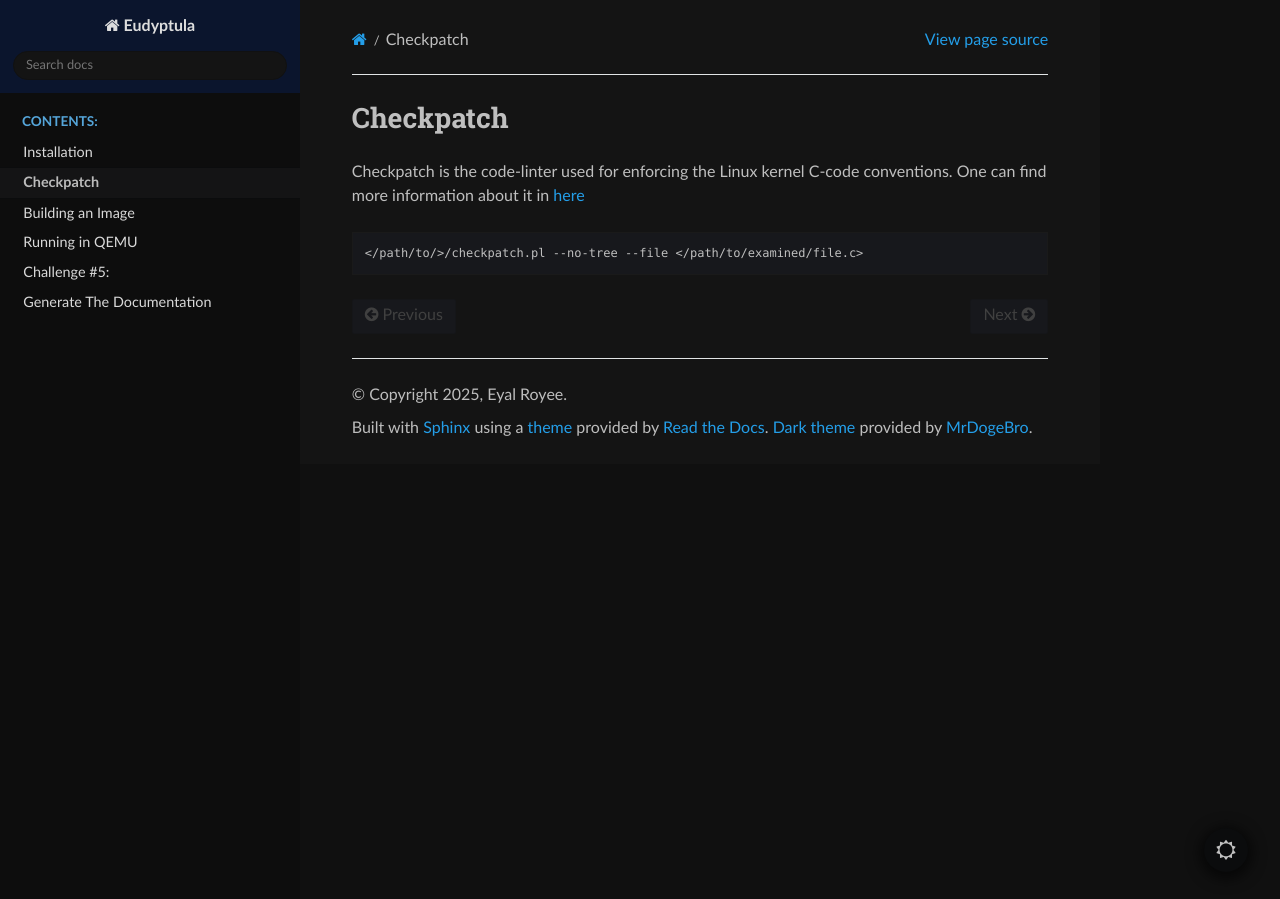
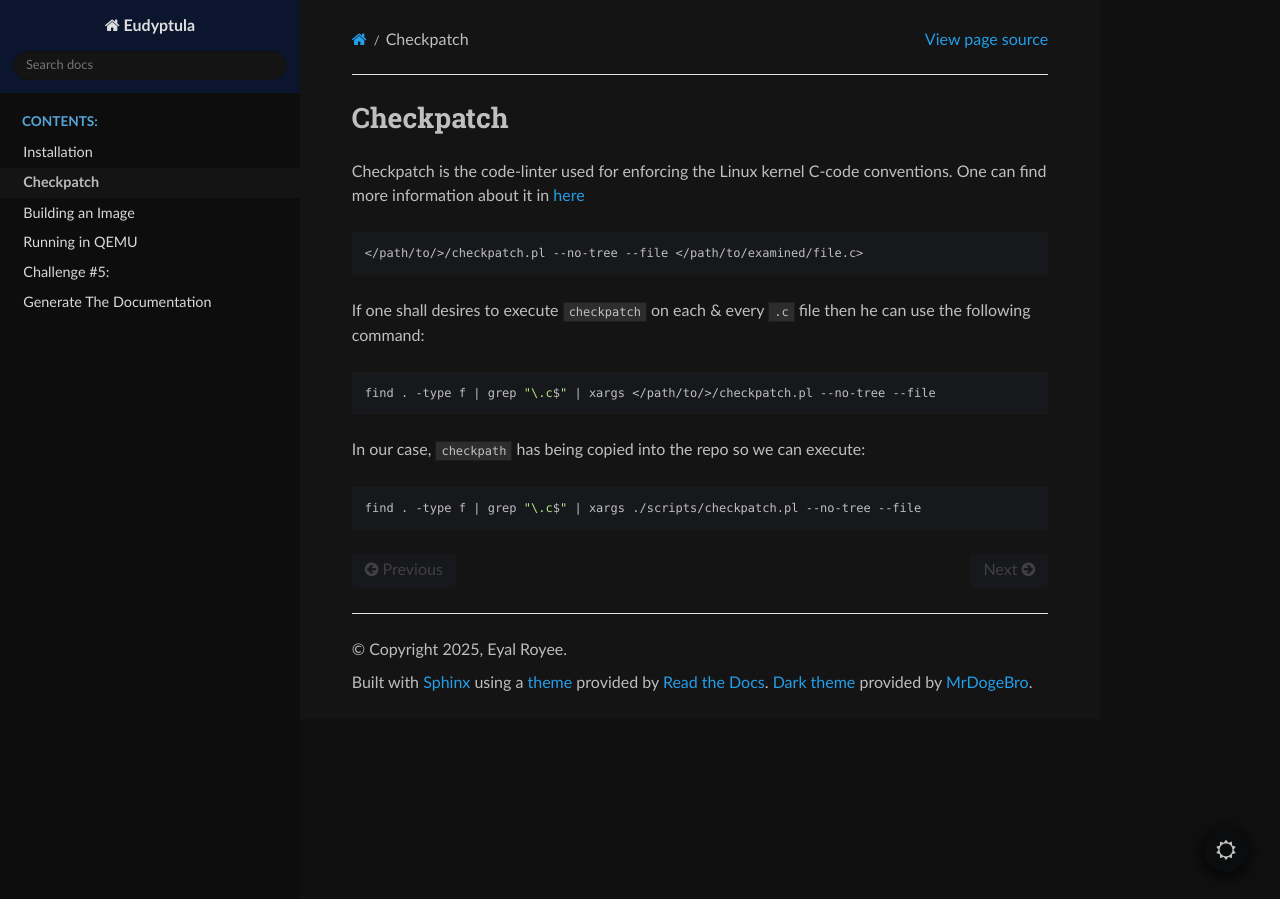
Before and after one commit to roeey777/eudyptula, a Sphinx documentation site: the page built from docs/source/checkpatch.rst, in a window 1280 px wide. Built offline with Sphinx 7.4.7 and the Read the Docs theme 3.1.0, drawn with Linux system fonts in a browser that asks for light colours.

Commit message:
Some minor fixes to the makefile & added checkpath.pl from the kernel.
Signed-off-by: Eyal Royee <eyalroyee@gmail.com>

```diff
--- a/docs/source/checkpatch.rst
+++ b/docs/source/checkpatch.rst
@@ -7,3 +7,16 @@ One can find more information about it in `here <https://docs.kernel.org/dev-too
 .. code-block:: bash
 
 	</path/to/>/checkpatch.pl --no-tree --file </path/to/examined/file.c>
+
+If one shall desires to execute ``checkpatch`` on each & every ``.c`` file then he can use the following command:
+
+.. code-block:: bash
+
+        find . -type f | grep "\.c$" | xargs </path/to/>/checkpatch.pl --no-tree --file
+
+
+In our case, ``checkpath`` has being copied into the repo so we can execute:
+
+.. code-block:: bash
+
+        find . -type f | grep "\.c$" | xargs ./scripts/checkpatch.pl --no-tree --file
```
Also changed, not shown: 3 other files.
